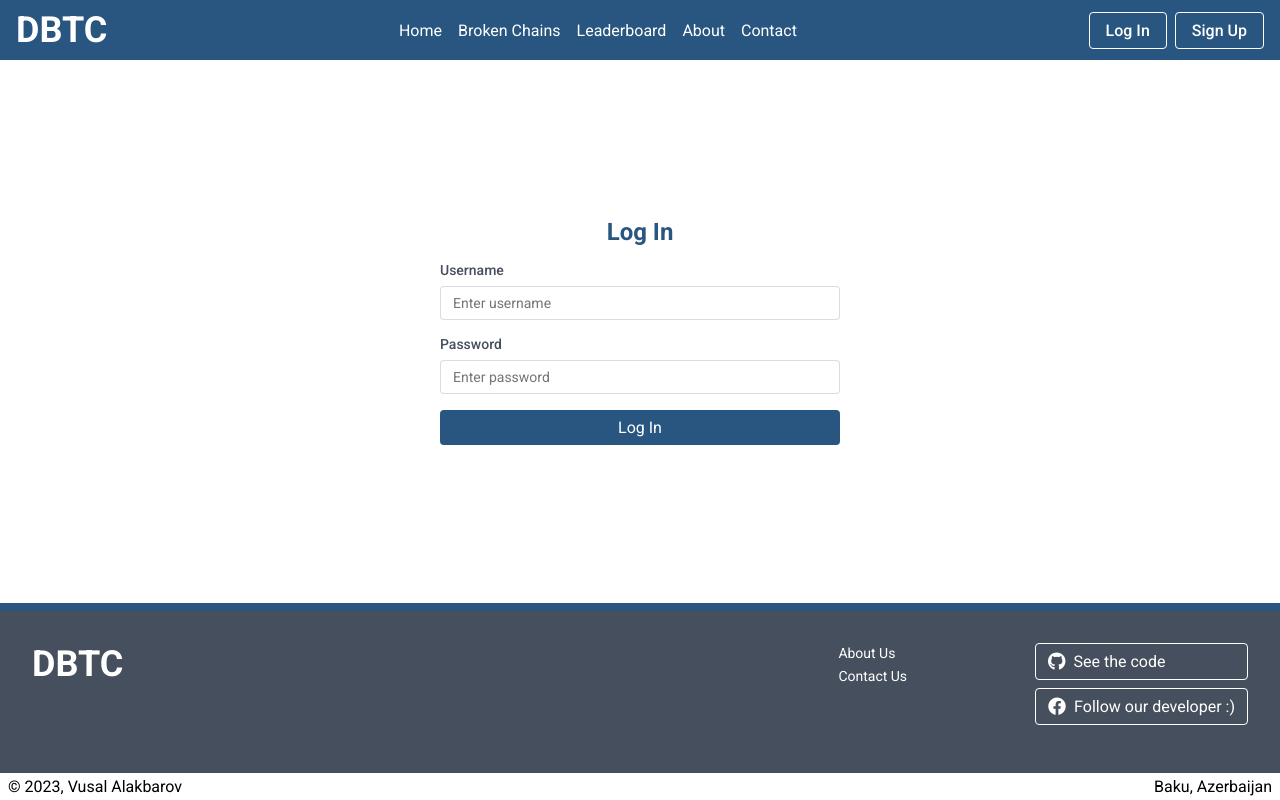
After one commit to iamvusalalakbarov/dbtc, a PHP site: page /log-in.html in a window 1280 px wide. The commit adds this page. Run offline with PHP 8.4, Linux system fonts and the light colour scheme.

Commit message:
Created Log In page.

```diff
--- a/css/style.css
+++ b/css/style.css
@@ -108,6 +108,50 @@ body main.home a:hover {
   color: #fff;
   background: #285680;
 }
+body main.log-in {
+  display: flex;
+  flex-direction: column;
+  justify-content: center;
+  align-items: center;
+  padding: 32px 0;
+}
+body main.log-in h3 {
+  font-size: 24px;
+  color: #285680;
+  margin-bottom: 16px;
+}
+body main.log-in form label {
+  display: block;
+  color: #464f5d;
+  margin-bottom: 16px;
+}
+body main.log-in form label span {
+  display: block;
+  font-size: 14px;
+  font-weight: 500;
+  margin-bottom: 8px;
+}
+body main.log-in form label input {
+  width: 400px;
+  padding: 8px 12px;
+  border-radius: 4px;
+  border: 1px solid rgba(70, 79, 93, 0.2);
+  font-size: 14px;
+}
+body main.log-in form button {
+  display: block;
+  width: 100%;
+  padding: 8px 0;
+  border-radius: 4px;
+  font-size: 16px;
+  color: #fff;
+  background: #285680;
+  transition: 200ms background-color ease-in;
+  cursor: pointer;
+}
+body main.log-in form button:hover {
+  background: #1e4161;
+}
 body footer .footer-top {
   display: flex;
   gap: 128px;
--- /dev/null
+++ b/log-in.html
@@ -0,0 +1,115 @@
+<!DOCTYPE html>
+<html lang="en">
+  <head>
+    <meta charset="UTF-8" />
+    <meta http-equiv="X-UA-Compatible" content="IE=edge" />
+    <meta name="viewport" content="width=device-width, initial-scale=1.0" />
+    <title>Don't Break The Chain</title>
+    <link
+      rel="stylesheet"
+      href="https://cdnjs.cloudflare.com/ajax/libs/font-awesome/6.4.0/css/all.min.css"
+      integrity="sha512-iecdLmaskl7CVkqkXNQ/ZH/XLlvWZOJyj7Yy7tcenmpD1ypASozpmT/E0iPtmFIB46ZmdtAc9eNBvH0H/ZpiBw=="
+      crossorigin="anonymous"
+      referrerpolicy="no-referrer"
+    />
+    <link rel="stylesheet" href="./css/style.css" />
+  </head>
+  <body>
+    <header>
+      <div class="logo">
+        <a href="#">DBTC</a>
+      </div>
+
+      <nav>
+        <ul>
+          <li>
+            <a href="#">Home</a>
+          </li>
+          <li>
+            <a href="#">Broken Chains</a>
+          </li>
+          <li>
+            <a href="#">Leaderboard</a>
+          </li>
+          <li>
+            <a href="#">About</a>
+          </li>
+          <li>
+            <a href="#">Contact</a>
+          </li>
+        </ul>
+      </nav>
+
+      <div class="log-buttons">
+        <a href="#">Log In</a>
+        <a href="#">Sign Up</a>
+      </div>
+    </header>
+
+    <main class="log-in">
+      <h3>Log In</h3>
+
+      <form method="POST">
+        <label for="username">
+          <span>Username</span>
+          <input
+            type="text"
+            id="username"
+            name="username"
+            placeholder="Enter username"
+            required
+          />
+        </label>
+
+        <label for="password">
+          <span>Password</span>
+          <input
+            type="password"
+            id="password"
+            name="password"
+            placeholder="Enter password"
+            required
+          />
+        </label>
+
+        <input type="hidden" name="submit" value="1" />
+
+        <button type="submit">Log In</button>
+      </form>
+    </main>
+
+    <footer>
+      <div class="footer-top">
+        <div class="logo">
+          <a href="#">DBTC</a>
+        </div>
+
+        <ul>
+          <li>
+            <a href="#">About Us</a>
+          </li>
+          <li>
+            <a href="#">Contact Us</a>
+          </li>
+        </ul>
+
+        <div class="social-buttons">
+          <a href="https://github.com/vusal11010/dbtc" target="_blank">
+            <i class="fa-brands fa-github"></i>
+            <span>See the code</span>
+          </a>
+
+          <a href="https://www.facebook.com/vusal11010/" target="_blank">
+            <i class="fa-brands fa-facebook"></i>
+            <span>Follow our developer :)</span>
+          </a>
+        </div>
+      </div>
+
+      <div class="footer-bottom">
+        <div>&copy; 2023, Vusal Alakbarov</div>
+        <div>Baku, Azerbaijan</div>
+      </div>
+    </footer>
+  </body>
+</html>
--- a/scss/style.scss
+++ b/scss/style.scss
@@ -92,6 +92,7 @@ body {
     &.home {
       display: grid;
       place-items: center;
+
       h1 {
         text-align: center;
         color: $myBlue;
@@ -128,6 +129,59 @@ body {
         &:hover {
           color: #fff;
           background: $myBlue;
+        }
+      }
+    }
+
+    &.log-in {
+      display: flex;
+      flex-direction: column;
+      justify-content: center;
+      align-items: center;
+      padding: 32px 0;
+
+      h3 {
+        font-size: 24px;
+        color: $myBlue;
+        margin-bottom: 16px;
+      }
+
+      form {
+        label {
+          display: block;
+          color: $myGray;
+          margin-bottom: 16px;
+
+          span {
+            display: block;
+            font-size: 14px;
+            font-weight: 500;
+            margin-bottom: 8px;
+          }
+
+          input {
+            width: 400px;
+            padding: 8px 12px;
+            border-radius: 4px;
+            border: 1px solid rgba($myGray, 0.2);
+            font-size: 14px;
+          }
+        }
+
+        button {
+          display: block;
+          width: 100%;
+          padding: 8px 0;
+          border-radius: 4px;
+          font-size: 16px;
+          color: #fff;
+          background: $myBlue;
+          transition: 200ms background-color ease-in;
+          cursor: pointer;
+
+          &:hover {
+            background: darken($myBlue, 8);
+          }
         }
       }
     }
```
Also changed, not shown: 1 other file.
